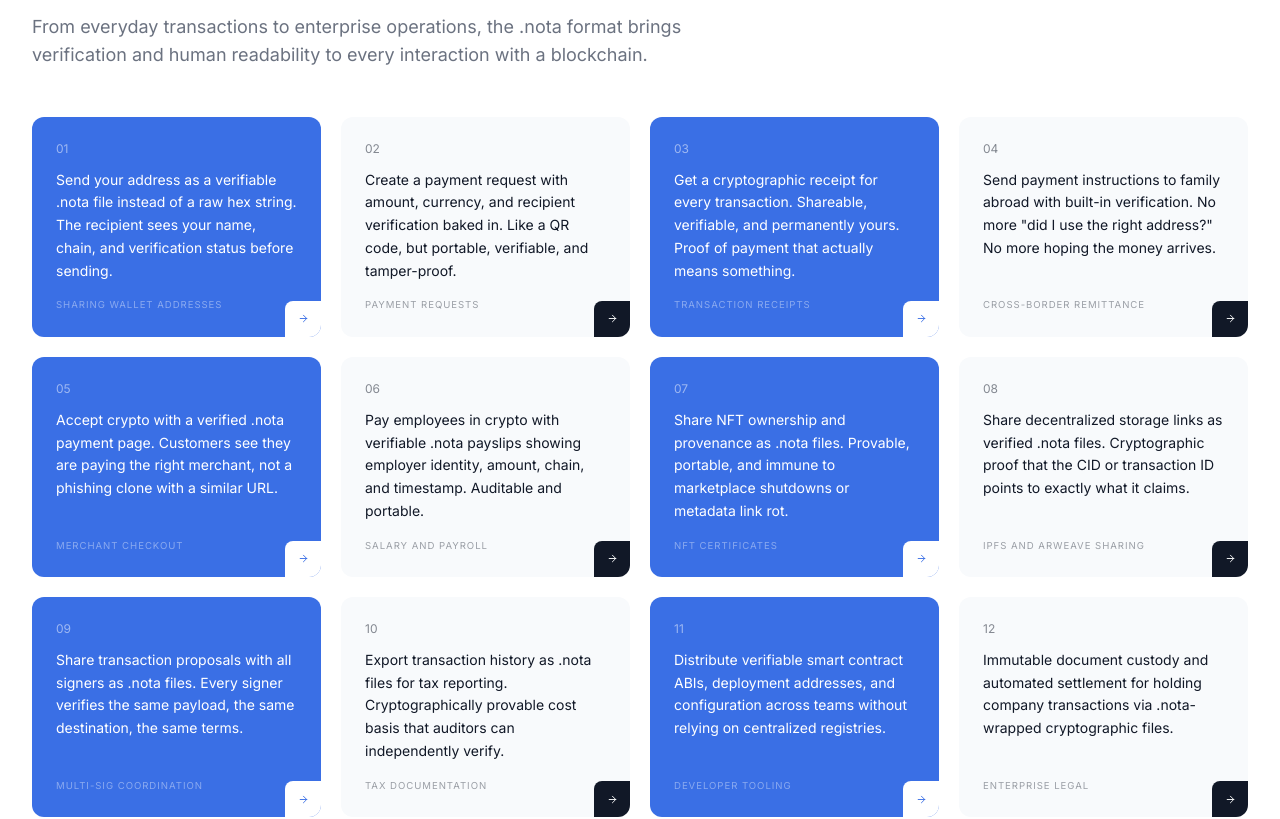
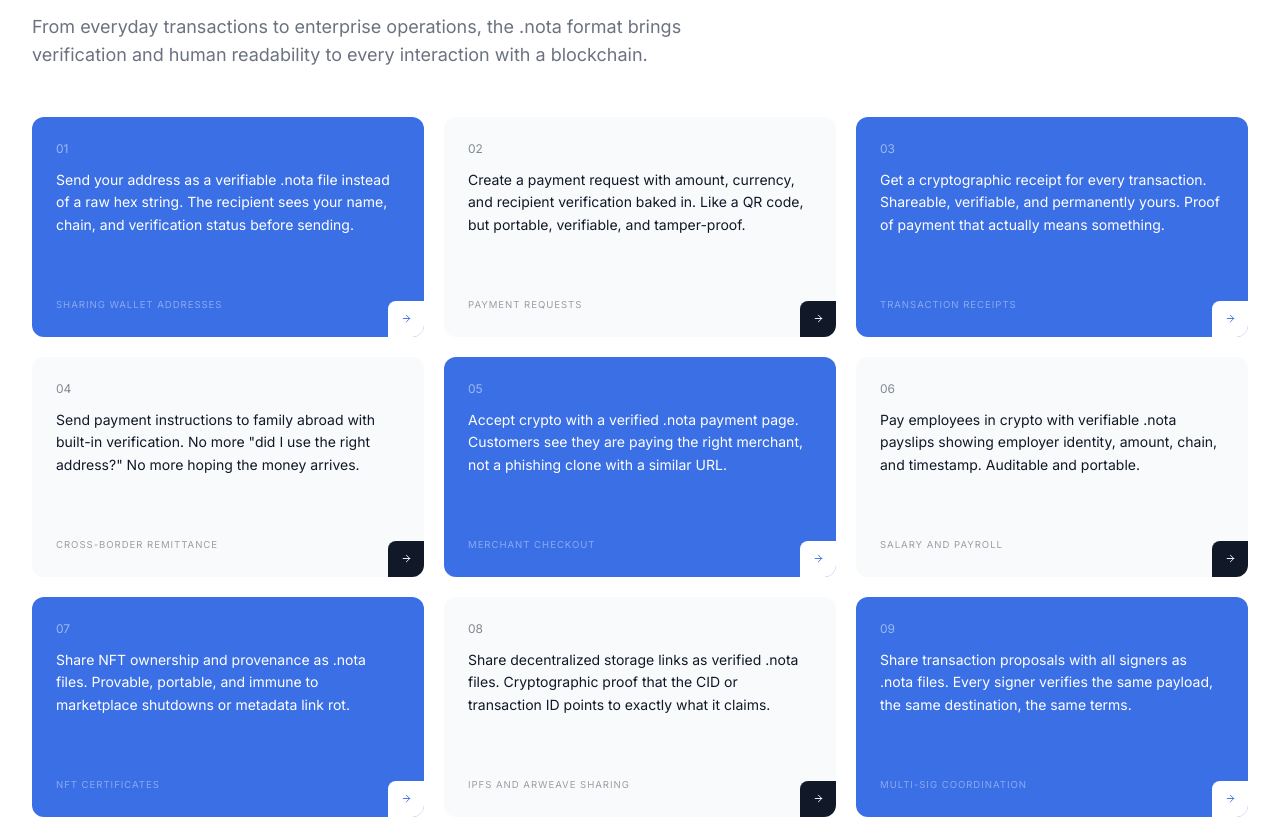
Before and after one commit to notareum/website, a Next.js app: page / in a window 1280 px wide. Shown: the part 5785-6604 px from the top of the page. Built offline with nearby package versions, Linux system fonts and the light colour scheme.

Commit message:
fix: use 3-column grid for homepage UseCases

```diff
--- a/src/components/UseCases.tsx
+++ b/src/components/UseCases.tsx
@@ -95,7 +95,7 @@
           From everyday transactions to enterprise operations, the .nota format brings verification
           and human readability to every interaction with a blockchain.
         </p>
-        <div className="grid grid-cols-1 sm:grid-cols-2 lg:grid-cols-4 gap-4 sm:gap-5">
+        <div className="grid grid-cols-1 sm:grid-cols-2 lg:grid-cols-3 gap-4 sm:gap-5">
           {useCases.map((uc, i) => {
             const accent = i % 2 === 0;
             return (
```
